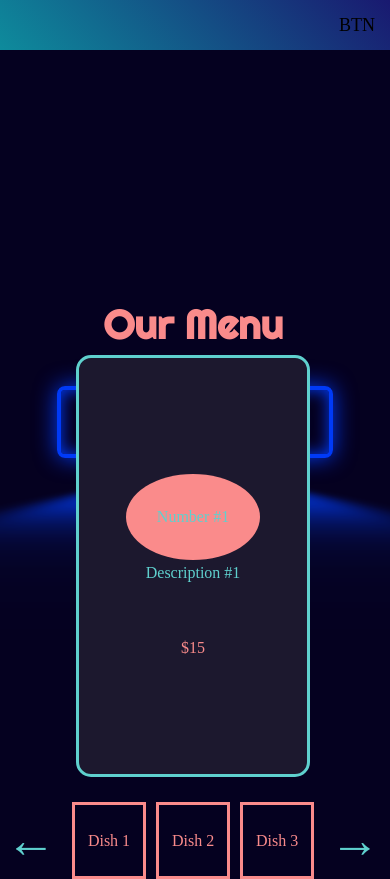
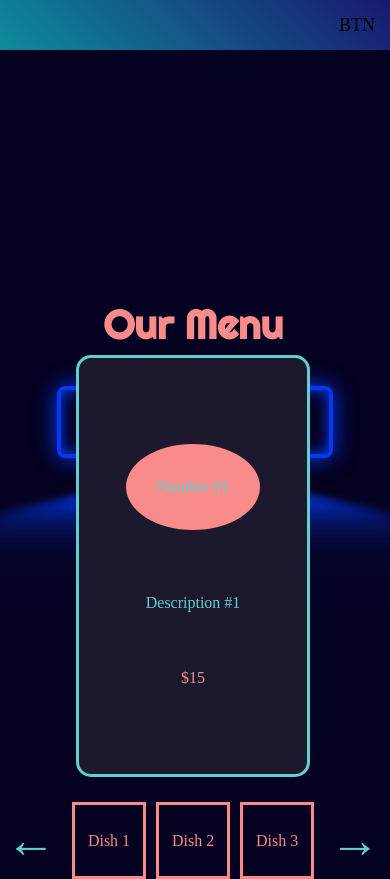
Before and after one commit to Reigningeddie/drunkncookn-React, a React (Create React App) app: page /#/menu in a window 390 px wide. Built offline with nearby package versions, Linux system fonts and the light colour scheme.

Commit message:
styling menu

```diff
--- a/src/components/menu.module.css
+++ b/src/components/menu.module.css
@@ -74,7 +74,7 @@
   }
 
   .des {
-    margin-top: -30px;
+    margin-top: 30px;
   }
 }
 
@@ -125,8 +125,6 @@
 } */
 
 
-/*!add new container inside mapped return */
-
 .lowerContainer {
   padding-top: 25px;
   color: #fa8b8b;
```
